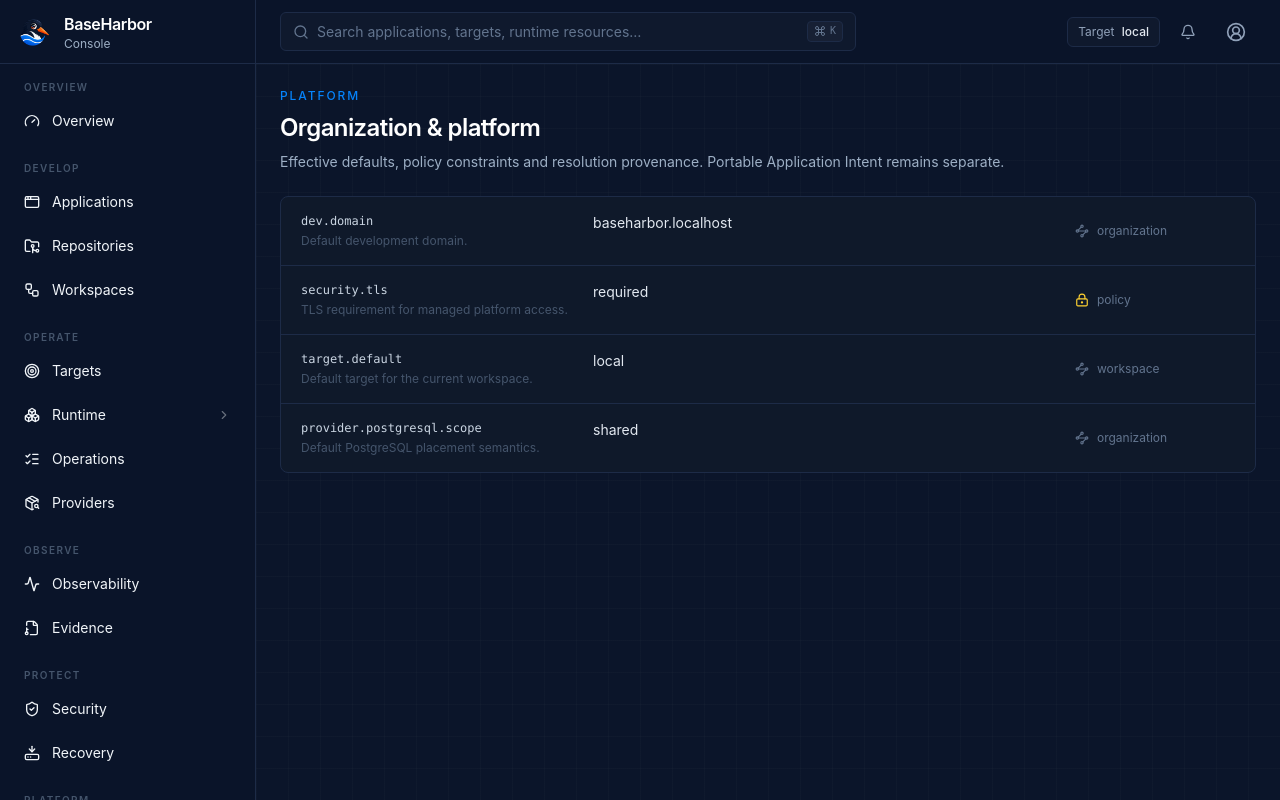
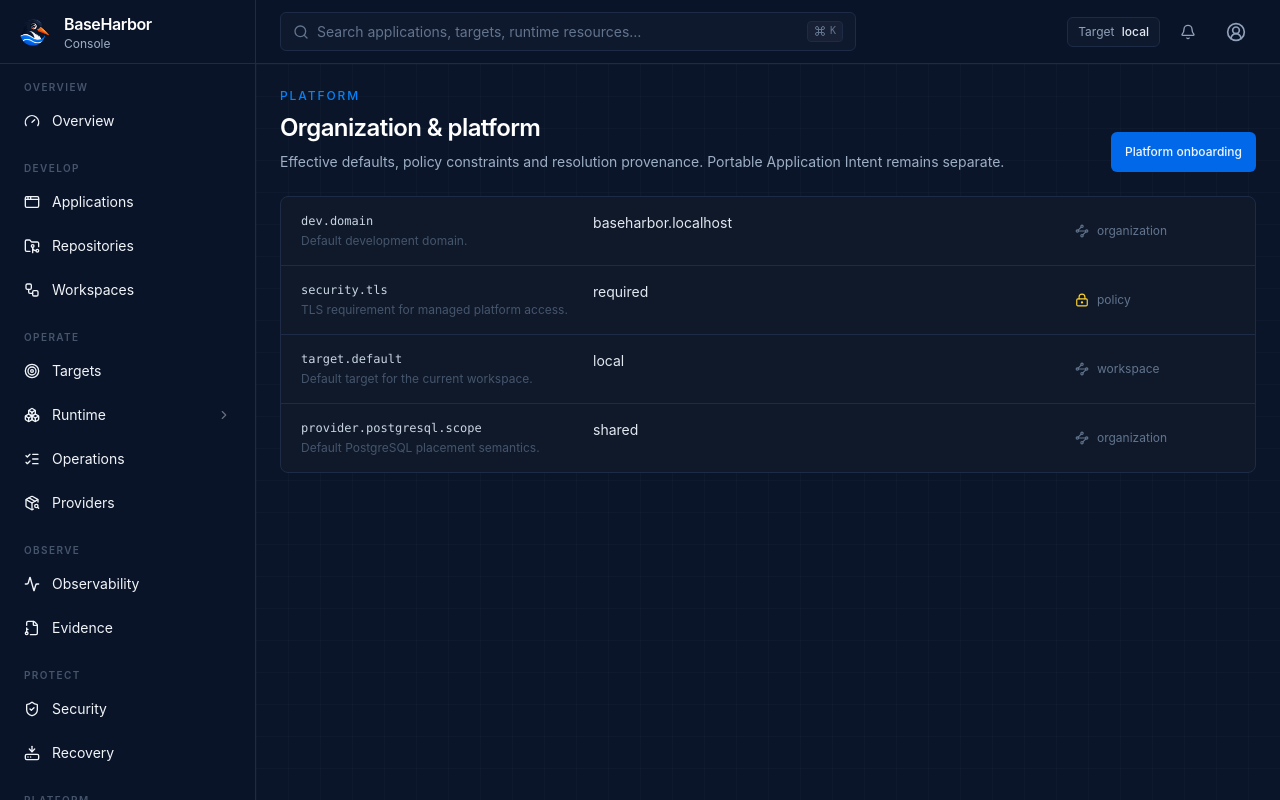
Before and after one commit to mcpdev80/baseharbor-console, a Next.js app: page /platform in a window 1280 px wide. Built offline with nearby package versions, Linux system fonts and the light colour scheme.

Commit message:
feat: link platform onboarding workflow

```diff
--- a/src/app/platform/page.tsx
+++ b/src/app/platform/page.tsx
@@ -1,10 +1,11 @@
+import Link from "next/link";
 import { LockKeyhole, Waypoints } from "lucide-react";
 import { baseHarborData } from "@/lib/baseharbor/data";
 
 export default async function PlatformPage() {
   const settings = await baseHarborData.platformSettings();
   return <div className="mx-auto max-w-[1450px] space-y-6">
-    <div><p className="mb-2 text-xs font-medium uppercase tracking-[.16em] text-[var(--bh-signal-blue)]">Platform</p><h1 className="text-2xl font-semibold tracking-tight text-white">Organization & platform</h1><p className="mt-2 max-w-3xl text-sm text-[var(--muted)]">Effective defaults, policy constraints and resolution provenance. Portable Application Intent remains separate.</p></div>
+    <div className="flex items-end justify-between gap-6"><div><p className="mb-2 text-xs font-medium uppercase tracking-[.16em] text-[var(--bh-signal-blue)]">Platform</p><h1 className="text-2xl font-semibold tracking-tight text-white">Organization & platform</h1><p className="mt-2 max-w-3xl text-sm text-[var(--muted)]">Effective defaults, policy constraints and resolution provenance. Portable Application Intent remains separate.</p></div><Link href="/platform/onboarding" className="inline-flex min-h-10 items-center rounded-md bg-[var(--bh-ocean-blue)] px-3.5 text-xs font-medium text-white">Platform onboarding</Link></div>
     <div className="overflow-hidden rounded-lg border border-[var(--border)] bg-[var(--panel)]"><div className="divide-y divide-[var(--border)]">{settings.map((setting)=><div key={setting.key} className="grid gap-3 px-5 py-4 md:grid-cols-[280px_1fr_160px]"><div><div className="font-mono text-xs text-slate-300">{setting.key}</div><div className="mt-1 text-xs text-slate-600">{setting.description}</div></div><div className="text-sm text-slate-200">{setting.value}</div><div className="flex items-center gap-2 text-xs text-slate-500">{setting.locked?<LockKeyhole className="size-3.5 text-amber-300" />:<Waypoints className="size-3.5" />}{setting.source}</div></div>)}</div></div>
   </div>;
 }
```
